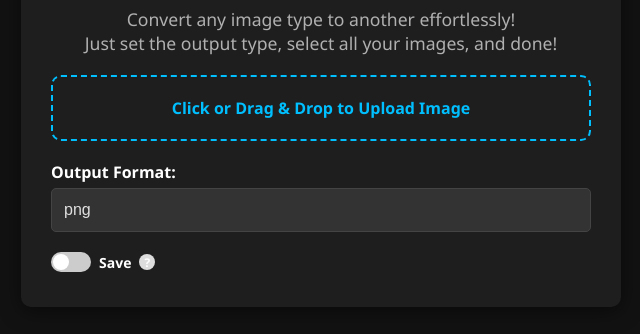
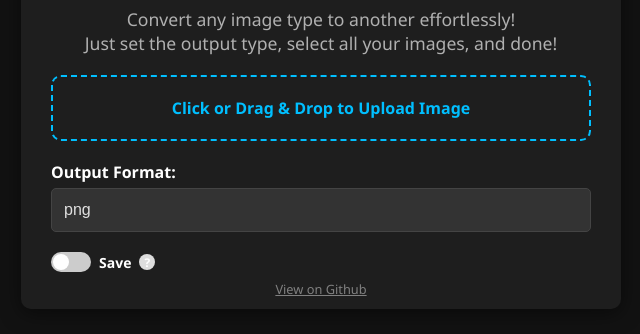
Before and after one commit to WoodieMaster/image_converter, a website built with Vite: page index.html in a window 1280 px wide. Shown: the part 126-460 px from the top of the page, without its empty margins (319-959 px from the left). Built offline with nearby package versions, Linux system fonts and the light colour scheme.

Commit message:
adding a view on github link

```diff
--- a/index.html
+++ b/index.html
@@ -30,6 +30,7 @@
 
     <div id="image-previews"></div>
 
+    <a id="gh-link" href="https://github.com/WoodieMaster/image_converter">View on Github</a>
 </div>
 <script src="src/main.ts"></script>
 </body>
--- a/src/styles.css
+++ b/src/styles.css
@@ -2,6 +2,11 @@
   box-sizing: border-box;
   margin: 0;
   padding: 0;
+}
+
+#gh-link {
+  color: gray;
+  font-size: .8rem;
 }
 
 body {
@@ -15,7 +20,7 @@ body {
 .container {
   max-width: 600px;
   margin: 50px auto;
-  padding: 30px;
+  padding: 30px 30px 10px;
   background: #1e1e1e; /* Darker container background */
   border-radius: 10px;
   box-shadow: 0 4px 20px rgba(0, 0, 0, 0.5);
```
